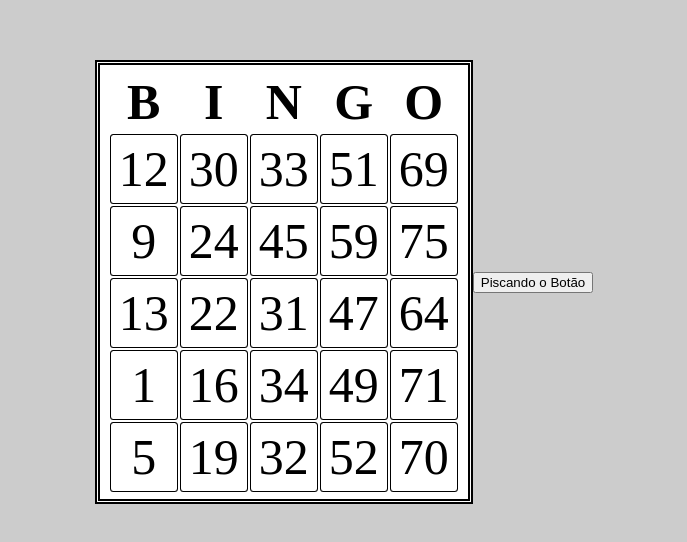
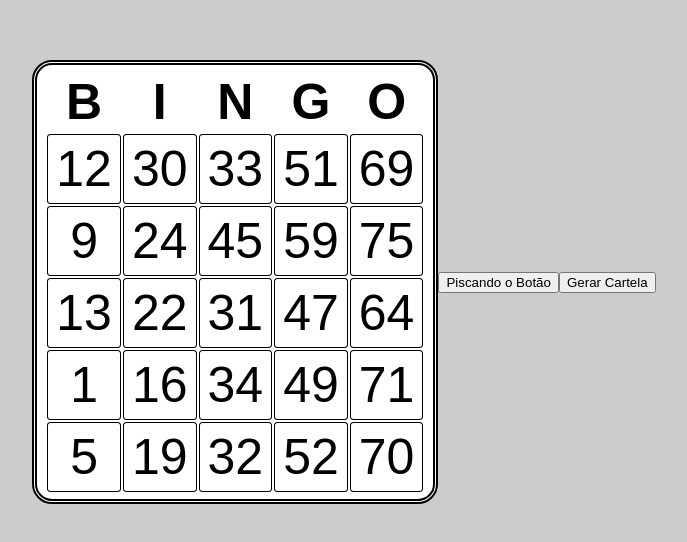
Before and after one commit to fcgraciano/iw2a, a plain HTML site: page cartela.html in a window 1280 px wide. Shown: the part 118-660 px from the top of the page, without its empty margins (296-983 px from the left). Drawn offline with Linux system fonts and the light colour scheme.

Commit message:
lukaomaislegal

```diff
--- a/bingo.css
+++ b/bingo.css
@@ -6,6 +6,7 @@ body, html {
     display: flex;
     justify-content: center;
     align-items: center;
+    font-family: Arial, Helvetica, sans-serif;
 }
 
 .tabela{
@@ -13,10 +14,12 @@ body, html {
     border:5px double #000;
     font-size: 50px;
     padding: 5px 8px;
+    border-radius: 20px;
 }
 td{
     border:1px solid;
     border-radius: 5%;
     text-align: center;
     padding: 5px 8px;
+    width: 50px;
 }
--- a/cartela.html
+++ b/cartela.html
@@ -19,39 +19,39 @@
     </thead>
     <tbody>
         <tr>
-          <td id="b1" onclick="MarcarCartela(this)" >12</td><!--B-->
-          <td id="i1">30</td><!--I-->
-          <td id="n1">33</td><!--N-->
-          <td id="g1">51</td><!--G-->
-          <td id="o1">69</td><!--O-->
+          <td id="b1" onclick="MarcarCartela(this)" > 12 </td><!--B-->
+          <td id="i1" onclick="MarcarCartela(this)">30</td><!--I-->
+          <td id="n1" onclick="MarcarCartela(this)">33</td><!--N-->
+          <td id="g1" onclick="MarcarCartela(this)">51</td><!--G-->
+          <td id="o1" onclick="MarcarCartela(this)">69</td><!--O-->
         </tr>
         <tr>
-          <td id="b2">9</td> <!--B-->
-          <td id="i2">24</td><!--I-->
-          <td id="n2">45</td><!--N-->
-          <td id="g2">59</td><!--G-->
-          <td id="o2">75</td><!--O-->
+          <td id="b2" onclick="MarcarCartela(this)">9</td> <!--B-->
+          <td id="i2" onclick="MarcarCartela(this)">24</td><!--I-->
+          <td id="n2" onclick="MarcarCartela(this)">45</td><!--N-->
+          <td id="g2" onclick="MarcarCartela(this)">59</td><!--G-->
+          <td id="o2" onclick="MarcarCartela(this)">75</td><!--O-->
         </tr>
         <tr>
-          <td id="b3">13</td><!--B-->
-          <td id="i3">22</td><!--I-->
-          <td id="n3">31</td><!--N-->
-          <td id="g3">47</td><!--G-->
-          <td id="o3">64</td><!--O-->
+          <td id="b3" onclick="MarcarCartela(this)">13</td><!--B-->
+          <td id="i3" onclick="MarcarCartela(this)">22</td><!--I-->
+          <td id="n3" onclick="MarcarCartela(this)">31</td><!--N-->
+          <td id="g3" onclick="MarcarCartela(this)">47</td><!--G-->
+          <td id="o3" onclick="MarcarCartela(this)">64</td><!--O-->
         </tr>
         <tr>
-          <td id="b4">1</td><!--B-->
-          <td id="i4">16</td><!--I-->
-          <td id="n4">34</td><!--N-->
-          <td id="g4">49</td><!--G-->
-          <td id="o4">71</td><!--O-->
+          <td id="b4" onclick="MarcarCartela(this)">1</td><!--B-->
+          <td id="i4" onclick="MarcarCartela(this)">16</td><!--I-->
+          <td id="n4" onclick="MarcarCartela(this)">34</td><!--N-->
+          <td id="g4" onclick="MarcarCartela(this)">49</td><!--G-->
+          <td id="o4" onclick="MarcarCartela(this)">71</td><!--O-->
         </tr>
         <tr>
-          <td id="b5">5</td><!--B-->
-          <td id="i5">19</td><!--I-->
-          <td id="n5">32</td><!--N-->
-          <td id="g5">52</td><!--G-->
-          <td id="o5">70</td><!--O-->
+          <td id="b5" onclick="MarcarCartela(this)">5</td><!--B-->
+          <td id="i5" onclick="MarcarCartela(this)">19</td><!--I-->
+          <td id="n5" onclick="MarcarCartela(this)">32</td><!--N-->
+          <td id="g5" onclick="MarcarCartela(this)">52</td><!--G-->
+          <td id="o5" onclick="MarcarCartela(this)">70</td><!--O-->
         </tr>
     </tbody>
   </table>
@@ -61,7 +61,56 @@
   <button id="botao" onclick="Piscar()" >
     Piscando o Botão
   </button>
+
+  <button onclick="GerarCartela()" >
+    Gerar Cartela
+  </button>
+
   <script>
+    function GerarCartela()
+    {
+      vetorB = GerarVetor(1,15)
+      vetorI = GerarVetor(16,30)
+      vetorN = GerarVetor(31,45)
+      vetorG = GerarVetor(46,60)
+      vetorO = GerarVetor(61,75)
+
+      for(var i = 0; i < 5; i++)
+      {
+        var td = document.getElementById("b"+(i+1) )
+        td.innerText = vetorB[i]
+
+        td = document.getElementById("i"+(i+1) )
+        td.innerText = vetorI[i]
+
+        td = document.getElementById("n"+(i+1) )
+        td.innerText = vetorN[i]
+
+        td = document.getElementById("g"+(i+1) )
+        td.innerText = vetorG[i]
+
+        td = document.getElementById("o"+(i+1) )
+        td.innerText = vetorO[i]
+
+      }
+
+
+    }
+
+    function GerarVetor(numeroInicial,numeroFinal )
+    {
+        vetor = []
+        for(var i = numeroInicial; i <= numeroFinal; i++)
+        {
+            vetor.push(i)
+        }
+        return vetor
+    }
+
+
+
+
+
     function Piscar()
     {
       var botao = document.getElementById("botao");
```
